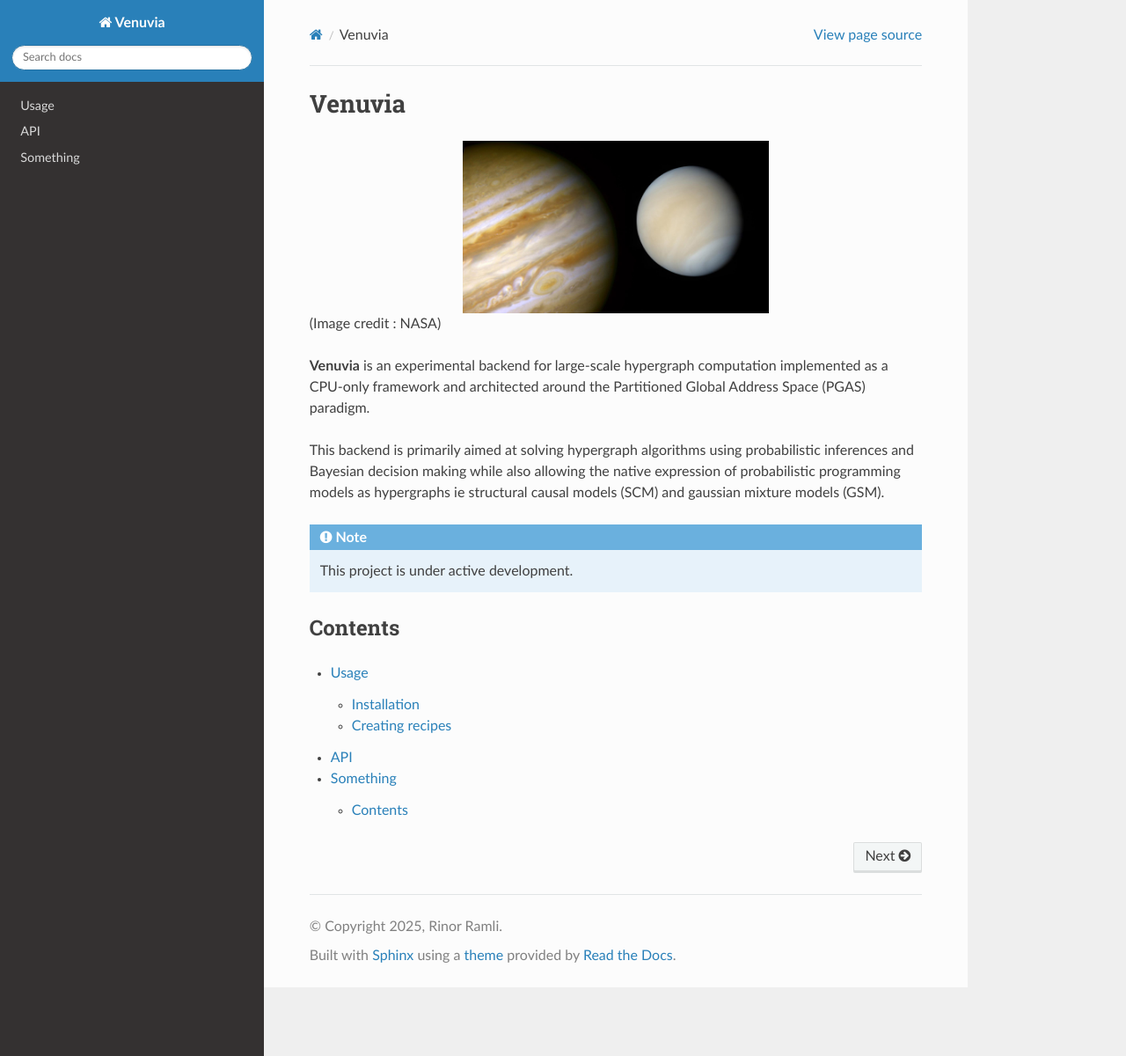
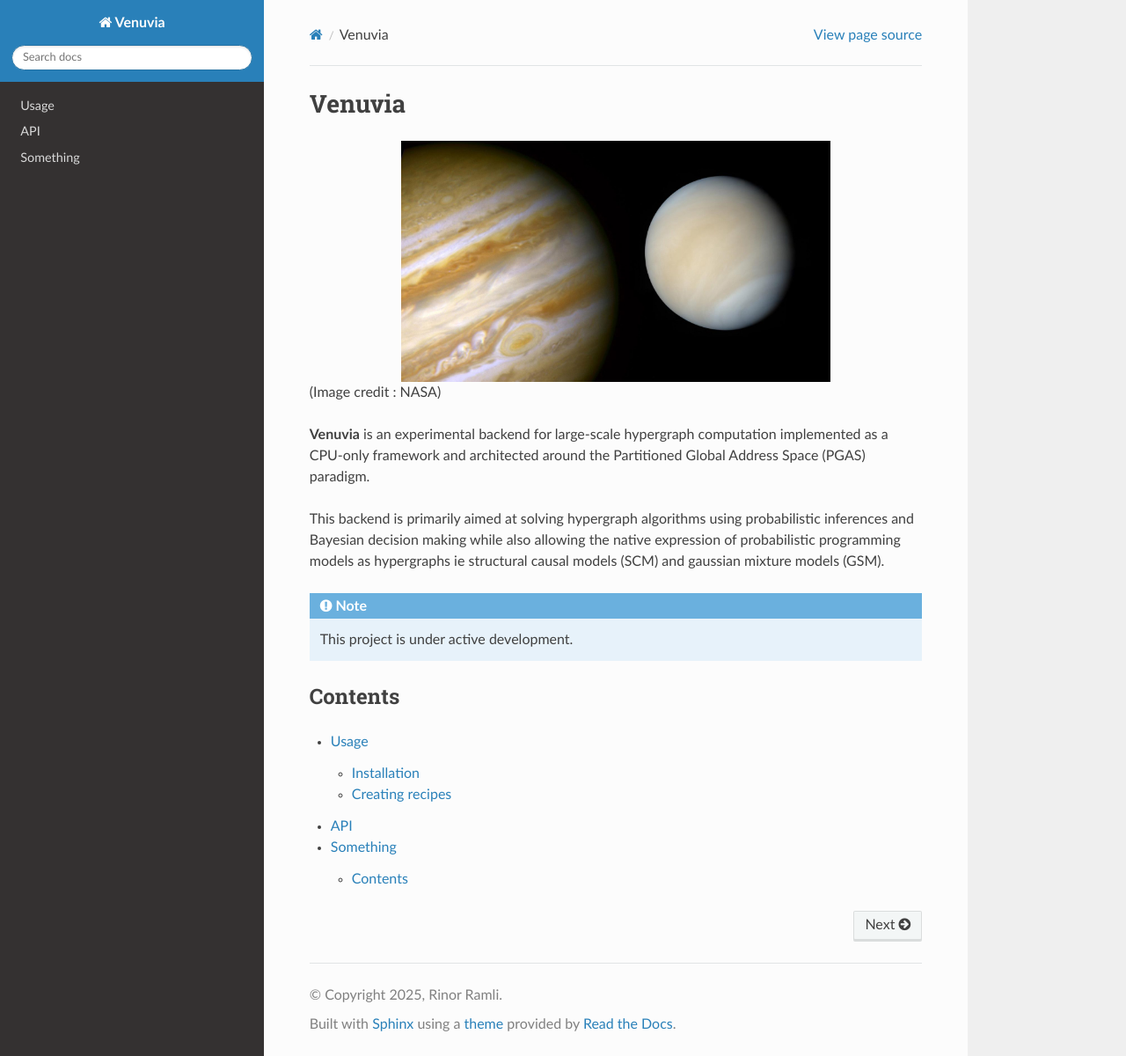
Before and after one commit to pawaka2025/venuvia, a Sphinx documentation site: the page built from docs/source/index.rst, in a window 1280 px wide and 1200 px high. Shown: the whole window at 88% size. Built offline with Sphinx 7.4.7 and the Read the Docs theme 3.1.0, drawn with Linux system fonts in a browser that asks for light colours.

Commit message:
Update index.rst

```diff
--- a/docs/source/index.rst
+++ b/docs/source/index.rst
@@ -4,7 +4,7 @@ Venuvia
 .. image:: images/venuvia.jpg
    :alt: Venus and Jupiter
    :align: center
-   :width: 50%
+   :width: 70%
 
 (Image credit : NASA)
 
```
